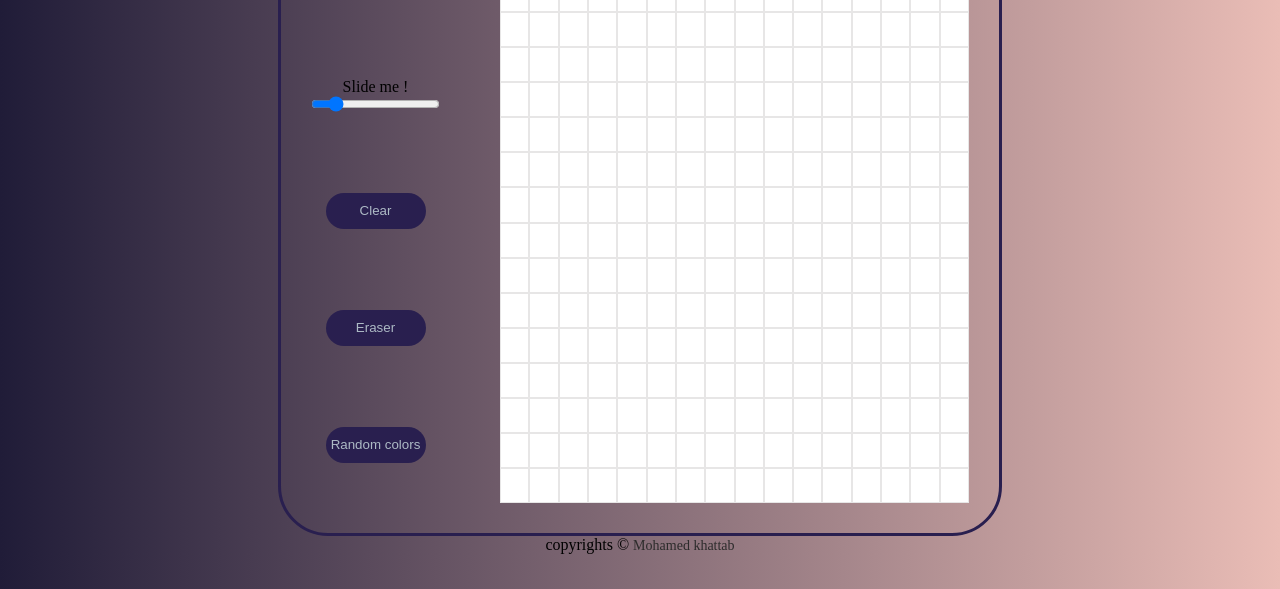
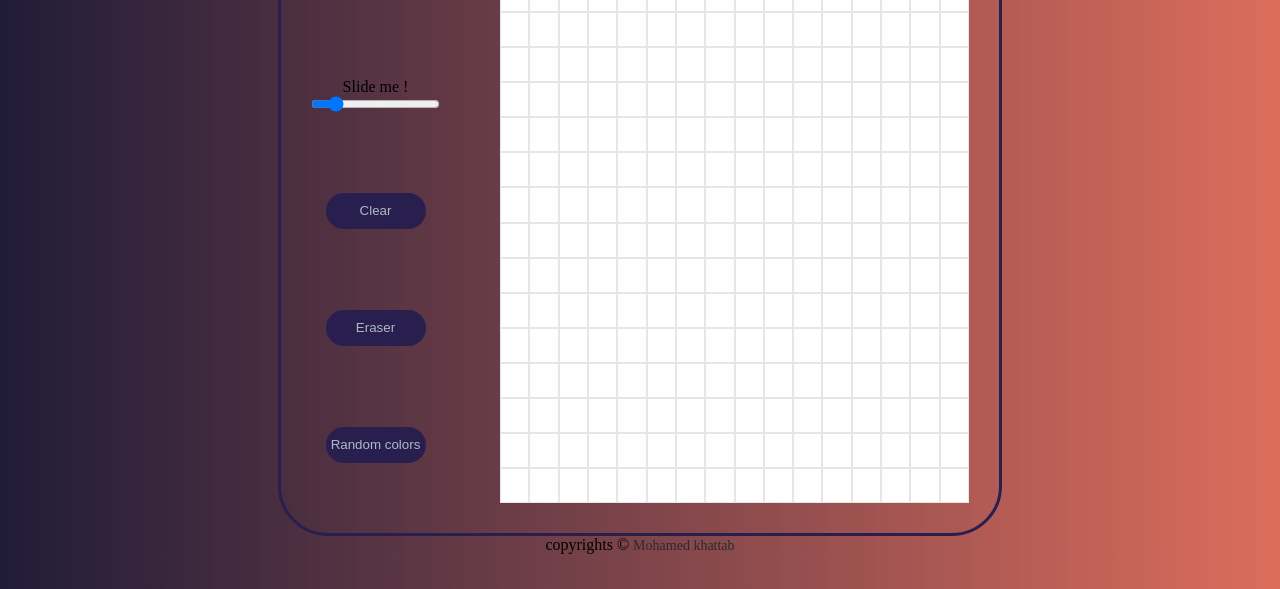
Before and after one commit to MrNewbie-KH/Sketch-it, a plain HTML site: page index.html in a window 1280 px wide. Shown: the part 211-800 px from the top of the page. Drawn offline with Linux system fonts and the light colour scheme.

Commit message:
change color

```diff
--- a/style.css
+++ b/style.css
@@ -4,7 +4,7 @@
   box-sizing: border-box;
 }
 body {
-  background-image: linear-gradient(to right, #201c38, #eabdb6);
+  background-image: linear-gradient(to right, #201c38, #d85c49e4);
 }
 .container {
   display: flex;
```
